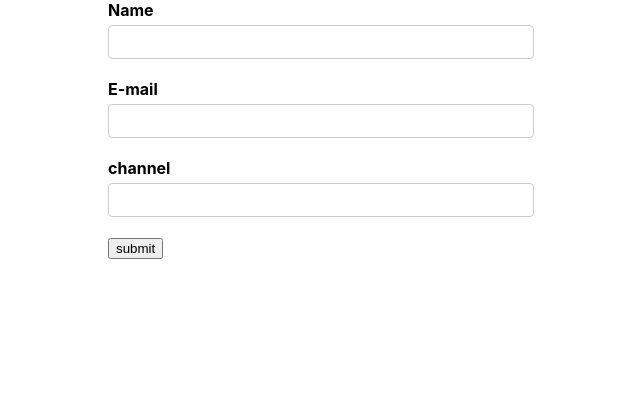
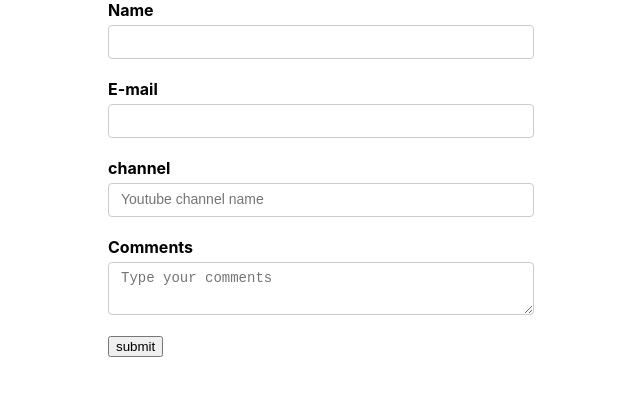
Before and after one commit to MohammadPj/formik-samples, a React (Create React App) app: page / in a window 1280 px wide. Shown: the top 396 px of the page, without its empty margins (319-959 px from the left). Built offline with nearby package versions, Linux system fonts and the light colour scheme.

Commit message:
17-1 textArea with "as" attribute

```diff
--- a/src/App.css
+++ b/src/App.css
@@ -11,7 +11,8 @@ label {
 }
 
 input[type="text"],
-input[type="email"] {
+input[type="email"],
+textarea{
     display: block;
     width: 400px;
     padding: 6px 12px;
--- a/src/components/YoutubeForm.js
+++ b/src/components/YoutubeForm.js
@@ -6,41 +6,19 @@ const initialValues = {
   name: "",
   email: "",
   channel: "",
+  comments: "",
+  address: "",
 };
 
 const onSubmit = (values) => {
   console.log("form data", values);
 };
 
-const validate = (values) => {
-  //  values.name values.email values.channel
-  //  errors.name errors.email errors.channel
-  //  should have same values and errors keys
-  //  errors.name = 'this field is required'
-  const errors = {};
-
-  console.log("values", values);
-  if (!values.name) {
-    errors.name = "Required";
-  }
-
-  if (!values.email) {
-    errors.email = "Required";
-  } else if (!/^[\w-\.]+@([\w-]+\.)+[\w-]{2,4}$/i.test(values.email)) {
-    errors.email = "Invalid email format";
-  }
-
-  if (!values.channel) {
-    errors.channel = "Required";
-  }
-
-  return errors;
-};
-
 const validationSchema = Yup.object({
   name: Yup.string().required("Required!"),
   email: Yup.string().email("invalid email format").required("Required!"),
   channel: Yup.string().required("Required!"),
+  comments: Yup.string(),
 });
 
 const YoutubeForm = () => {
@@ -53,21 +31,13 @@ const YoutubeForm = () => {
       <Form>
         <div className="form-control">
           <label htmlFor="name"> Name </label>
-          <Field
-            type="text"
-            id="name"
-            name="name"
-          />
+          <Field type="text" id="name" name="name" />
           <ErrorMessage name={"name"} />
         </div>
 
         <div className="form-control">
           <label htmlFor="email"> E-mail </label>
-          <Field
-            type="email"
-            id="email"
-            name="email"
-          />
+          <Field type="email" id="email" name="email" />
           <ErrorMessage name={"email"} />
         </div>
 
@@ -77,8 +47,21 @@ const YoutubeForm = () => {
             type="text"
             id="channel"
             name="channel"
+            placeHolder="Youtube channel name"
           />
           <ErrorMessage name={"channel"} />
+        </div>
+
+        <div className="form-control">
+          <label htmlFor="comments"> Comments </label>
+          <Field
+            as="textarea"
+            type="text"
+            id="comments"
+            name="comments"
+            placeHolder="Type your comments"
+          />
+          <ErrorMessage name={"comments"} />
         </div>
 
         <button type={"submit"}>submit</button>
```
